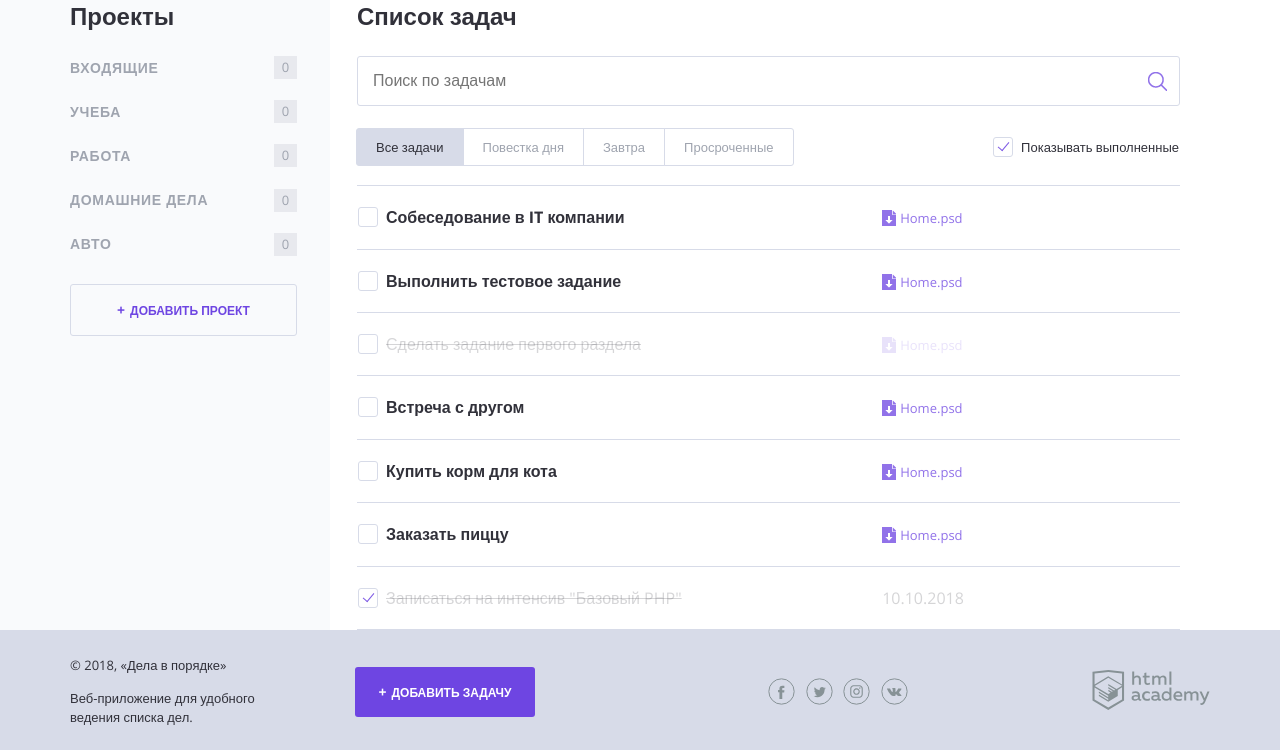
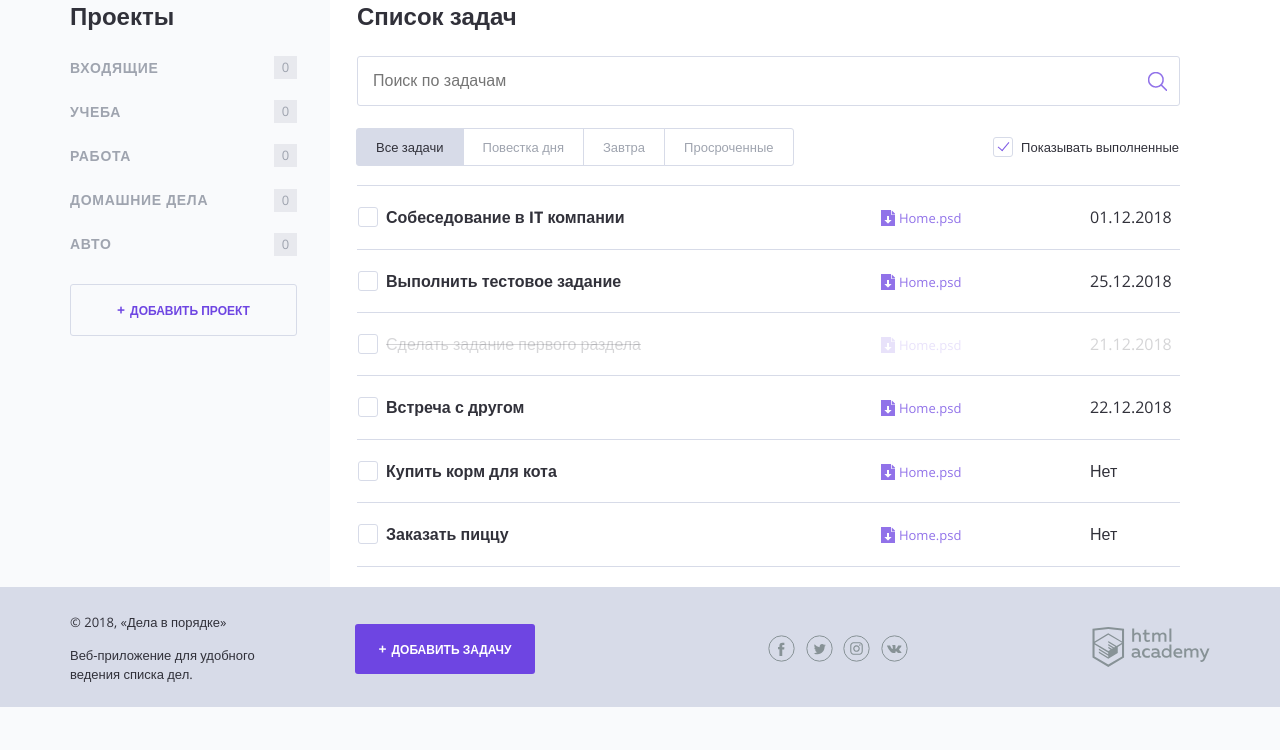
Before and after one commit to maashey/555971-doingsdone-1, a PHP site: page / in a window 1280 px wide. Shown: the part 93-843 px from the top of the page. After the commit the page ends 800 px from the top, so only its background shows below. Run offline with PHP 8.4, Linux system fonts and the light colour scheme.

Commit message:
добавлено условие на показ выполненных задач в списке

```diff
--- a/index.php
+++ b/index.php
@@ -99,6 +99,7 @@ $tasks = [
 
                 <table class="tasks">
                   <? foreach ($tasks as $task): ?>
+                    <? if ($task['Выполнен'] == 'Нет' || ($task['Выполнен'] == 'Да' && $show_complete_tasks) ):?>
                       <tr class="tasks__item task <?if($task['Выполнен'] == 'Да'):?> task--completed<?php endif; ?>" >
                           <td class="task__select">
                               <label class="checkbox task__checkbox">
@@ -111,24 +112,10 @@ $tasks = [
                               <a class="download-link" href="#">Home.psd</a>
                           </td>
 
-                        <td class="task__date"></td>
+                          <td class="task__date"><?=$task['Дата выполнения']; ?></td>
                       </tr>
+                    <? endif; ?>
                   <? endforeach; ?>
-
-                    <?php if ($show_complete_tasks): ?>
-                      <tr class="tasks__item task task--completed">
-                        <td class="task__select">
-                          <label class="checkbox task__checkbox">
-                            <input class="checkbox__input visually-hidden" type="checkbox" checked>
-                            <span class="checkbox__text">Записаться на интенсив "Базовый PHP"</span>
-                          </label>
-                        </td>
-                        <td class="task__date">10.10.2018</td>
-
-                        <td class="task__controls">
-                        </td>
-                      </tr>
-                  <?php endif; ?>
                 </table>
             </main>
         </div>
```
Lines whose indentation alone changed are shown as unchanged.
